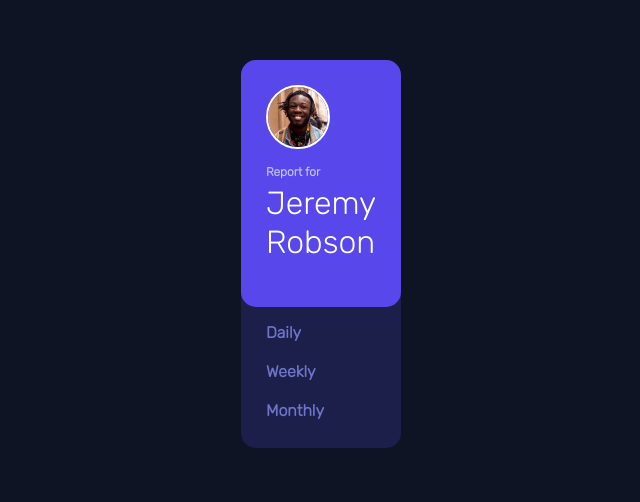
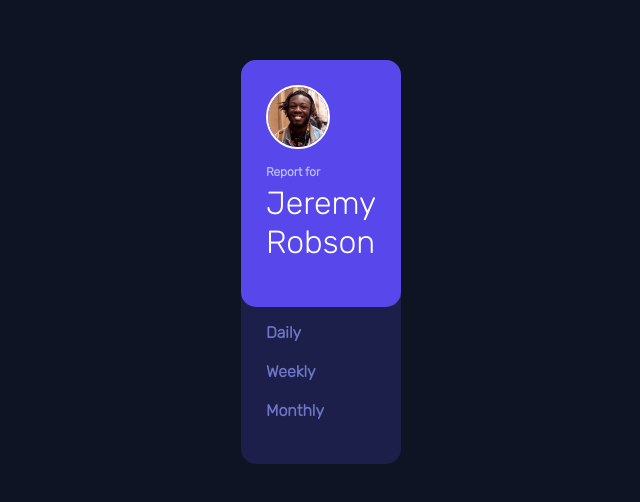
Before and after one commit to blevinspercussion/time-tracking-dashboard, a React (Create React App) app: page / in a window 1280 px wide. Shown: the part 138-640 px from the top of the page, without its empty margins (319-959 px from the left). Built offline with nearby package versions, Linux system fonts and the light colour scheme.

Commit message:
Fixed grid style for UserCard

```diff
--- a/src/components/components.css
+++ b/src/components/components.css
@@ -18,6 +18,7 @@
   }
 
 #main-content {
+    display: grid;
     grid-template-columns: 4;
     grid-template-rows: 2;
 }
@@ -27,6 +28,7 @@
     background-color: var(--dark-blue);
     border-radius: 15px;
     color: var(--desaturated-blue);
+    grid-row: 1 / span 2;
 }
 
 #user-card li {
```
